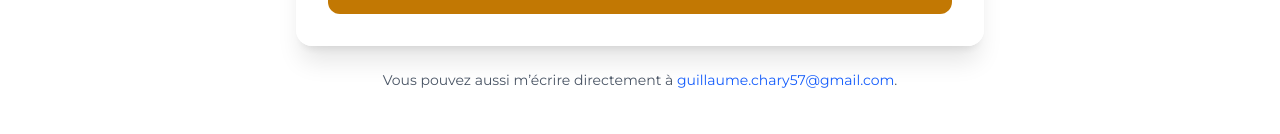
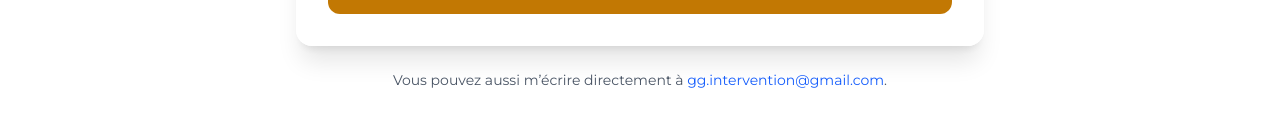
Before and after one commit to mikaelvery/chary-depannage-website, a Next.js app: page /contact in a window 1280 px wide. Shown: the part 666-800 px from the top of the page. Built offline with nearby package versions, Linux system fonts and the light colour scheme.

Commit message:
ajout du nouveau mail definitif

```diff
--- a/src/app/_components/Contact.tsx
+++ b/src/app/_components/Contact.tsx
@@ -28,8 +28,8 @@ export default function Contact() {
 
             <div className="flex items-center gap-3 text-gray-800">
               <EnvelopeIcon className="w-5 h-5 text-[#BD9F6E]" />
-              <a href="mailto:guillaume.chary57@gmail.com" className="hover:underline">
-                guillaume.chary57@gmail.com
+              <a href="mailto:gg.intervention@gmail.com" className="hover:underline">
+                gg.intervention@gmail.com
               </a>
             </div>
           </div>
--- a/src/app/contact/page.tsx
+++ b/src/app/contact/page.tsx
@@ -90,10 +90,10 @@ export default function Contact() {
           <p className="mt-6 text-center text-sm text-gray-600">
             Vous pouvez aussi m’écrire directement à{" "}
             <a
-              href="mailto:guillaume.chary57@gmail.com"
+              href="mailto:gg.intervention@gmail.com"
               className="text-blue-600"
             >
-              guillaume.chary57@gmail.com
+              gg.intervention@gmail.com
             </a>
             .
           </p>
--- a/src/app/legal-notice/page.tsx
+++ b/src/app/legal-notice/page.tsx
@@ -12,7 +12,7 @@ export default function LegalNotice() {
           </p>
           <ul data-aos="fade-up" data-aos-delay="150" className="list-disc list-inside ml-4">
             <li><strong>Propriétaire / Éditeur :</strong> Guillaume Chary – Micro-entrepreneur</li>
-            <li><strong>Email :</strong> <a href="mailto:guillaume.chary57@gmail.com" className="text-blue-600 underline">guillaume.chary57@gmail.com</a></li>
+            <li><strong>Email :</strong> <a href="mailto:gg.intervention@gmail.com" className="text-blue-600 underline">gg.intervention@gmail.com</a></li>
             <li><strong>Hébergeur :</strong> Hostinger – <a href="https://www.hostinger.fr" target="_blank" rel="noopener noreferrer" className="text-blue-600 underline">www.hostinger.fr</a></li>
           </ul>
 
@@ -33,7 +33,7 @@ export default function LegalNotice() {
 
           <h2 data-aos="fade-up" className="text-xl font-semibold mb-4">5. Données personnelles</h2>
           <p data-aos="fade-up" data-aos-delay="100">
-            Les données personnelles recueillies sur ce site sont destinées uniquement à l’usage de Guillaume Chary. Conformément à la réglementation, vous disposez d’un droit d’accès, de modification, de rectification et de suppression des données vous concernant. Pour exercer ce droit, vous pouvez contacter <a href="mailto:guillaume.chary57@gmail.com" className="text-blue-600 underline">guillaume.chary57@gmail.com</a>.
+            Les données personnelles recueillies sur ce site sont destinées uniquement à l’usage de Guillaume Chary. Conformément à la réglementation, vous disposez d’un droit d’accès, de modification, de rectification et de suppression des données vous concernant. Pour exercer ce droit, vous pouvez contacter <a href="mailto:gg.intervention@gmail.com" className="text-blue-600 underline">gg.intervention@gmail.com</a>.
           </p>
 
           <h2 data-aos="fade-up" className="text-xl font-semibold mb-4">6. Cookies</h2>
--- a/src/app/privacy-policy/page.tsx
+++ b/src/app/privacy-policy/page.tsx
@@ -39,7 +39,7 @@ export default function PrivacyPolicy() {
             5. Vos droits
           </h2>
           <p data-aos="fade-up" data-aos-delay="100">
-            Conformément au RGPD, vous disposez d’un droit d’accès, de rectification et de suppression de vos données. Pour toute demande, contactez <a href="mailto:guillaume.chary57@gmail.com" className="text-blue-600 underline">guillaume.chary57@gmail.com</a>.
+            Conformément au RGPD, vous disposez d’un droit d’accès, de rectification et de suppression de vos données. Pour toute demande, contactez <a href="mailto:gg.intervention@gmail.com" className="text-blue-600 underline">gg.intervention@gmail.com</a>.
           </p>
 
           <h2 data-aos="fade-up" className="text-xl font-semibold mb-4">
```
